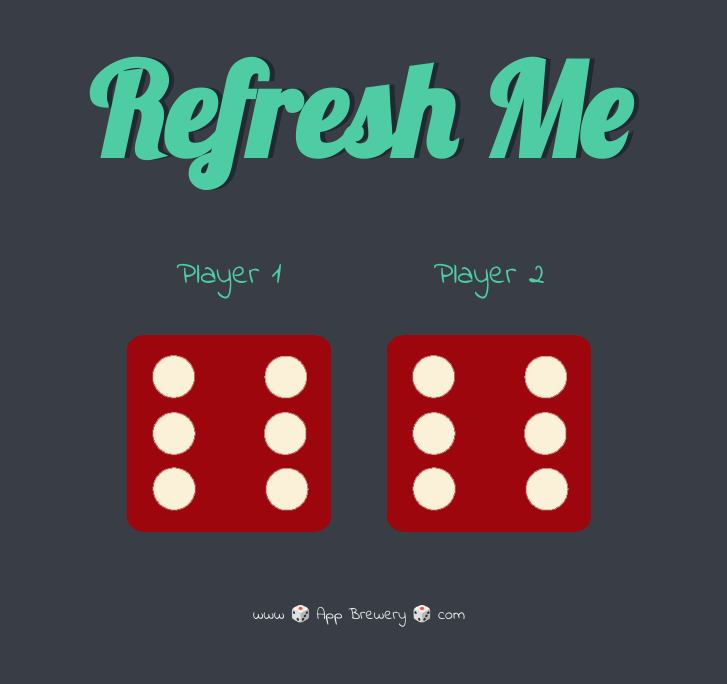
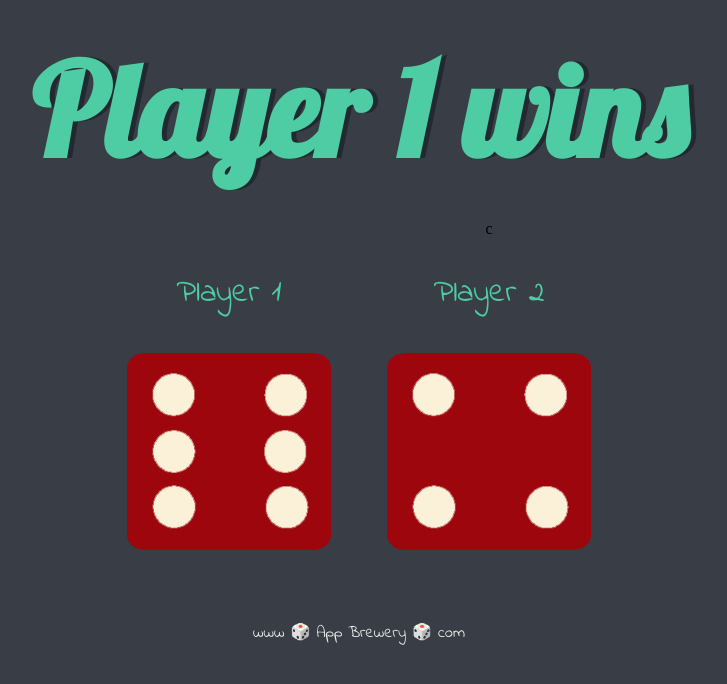
Before and after one commit to PrEEtPatEl44/WEB, a plain HTML site: page DiceGame/dicee.html in a window 1280 px wide. Shown: the whole page, without its empty margins (281-1008 px from the left). Drawn offline with Linux system fonts and the light colour scheme.

Commit message:
update playerWins

```diff
--- a/DiceGame/app.js
+++ b/DiceGame/app.js
@@ -1,6 +1,14 @@
-window.onload= function(){
-    var n = (Math.floor(Math.random()*6))+1;
-    var img1=document.querySelector(".img1").setAttribute("src", "./images/dice"+n+".png");
-    var img2=document.querySelector(".img2").setAttribute("src", "./images/dice"+n+".png");
 
-};
+    var n1 = (Math.floor(Math.random()*6))+1;
+    var n2 = (Math.floor(Math.random()*6))+1;
+    var img1=document.querySelector(".img1").setAttribute("src", "./images/dice"+n1+".png");
+    var img2=document.querySelector(".img2").setAttribute("src", "./images/dice"+n2+".png");
+   if(n1>n2){
+        document.querySelector("h1").innerHTML="Player 1 wins";
+   }
+   else if(n2>n1){
+    document.querySelector("h1").innerHTML="Player 2 wins";
+   }
+   else{
+    document.querySelector("h1").innerHTML="Tie";
+   };
--- a/DiceGame/dicee.html
+++ b/DiceGame/dicee.html
@@ -17,7 +17,7 @@
         <img class="img1" src="">
       </div>
 
-      <div class="dice">
+      <div class="dice">c
         <p>Player 2</p>
         <img class="img2" src="">
       </div>
```
